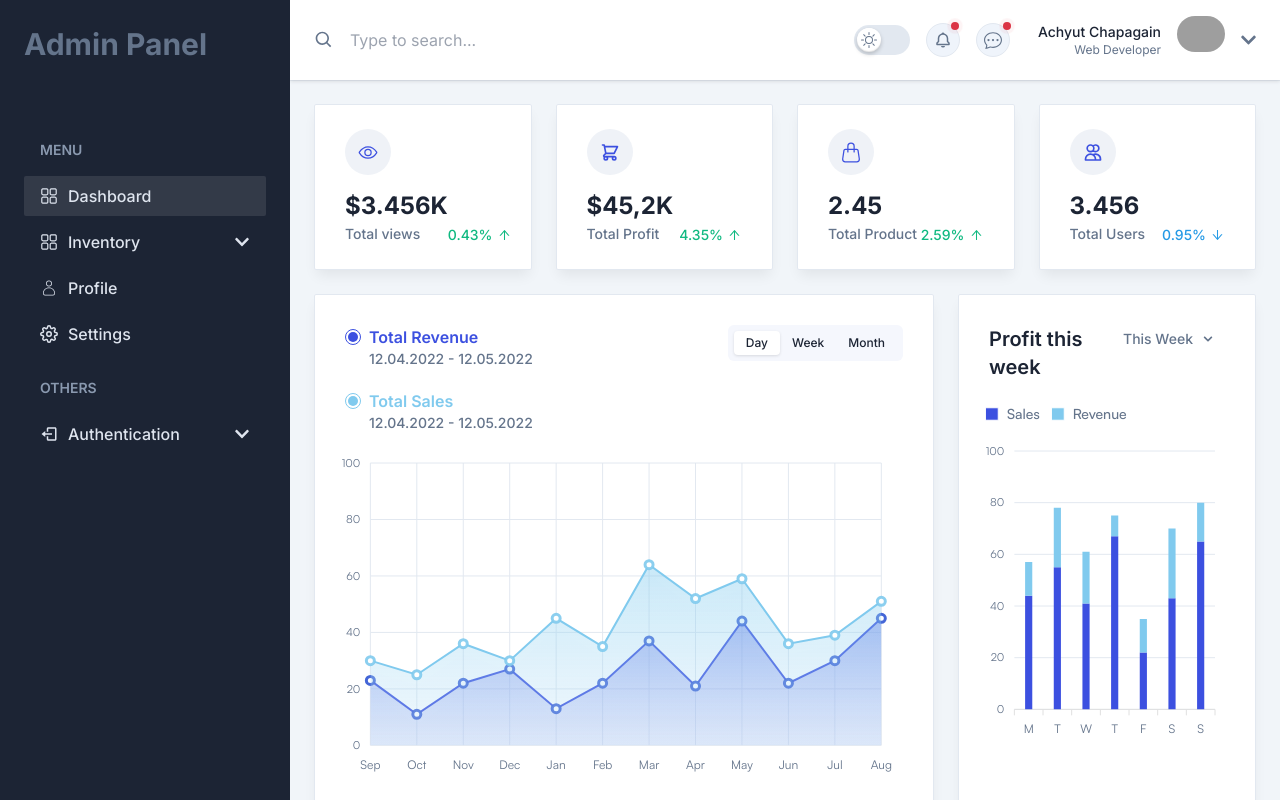
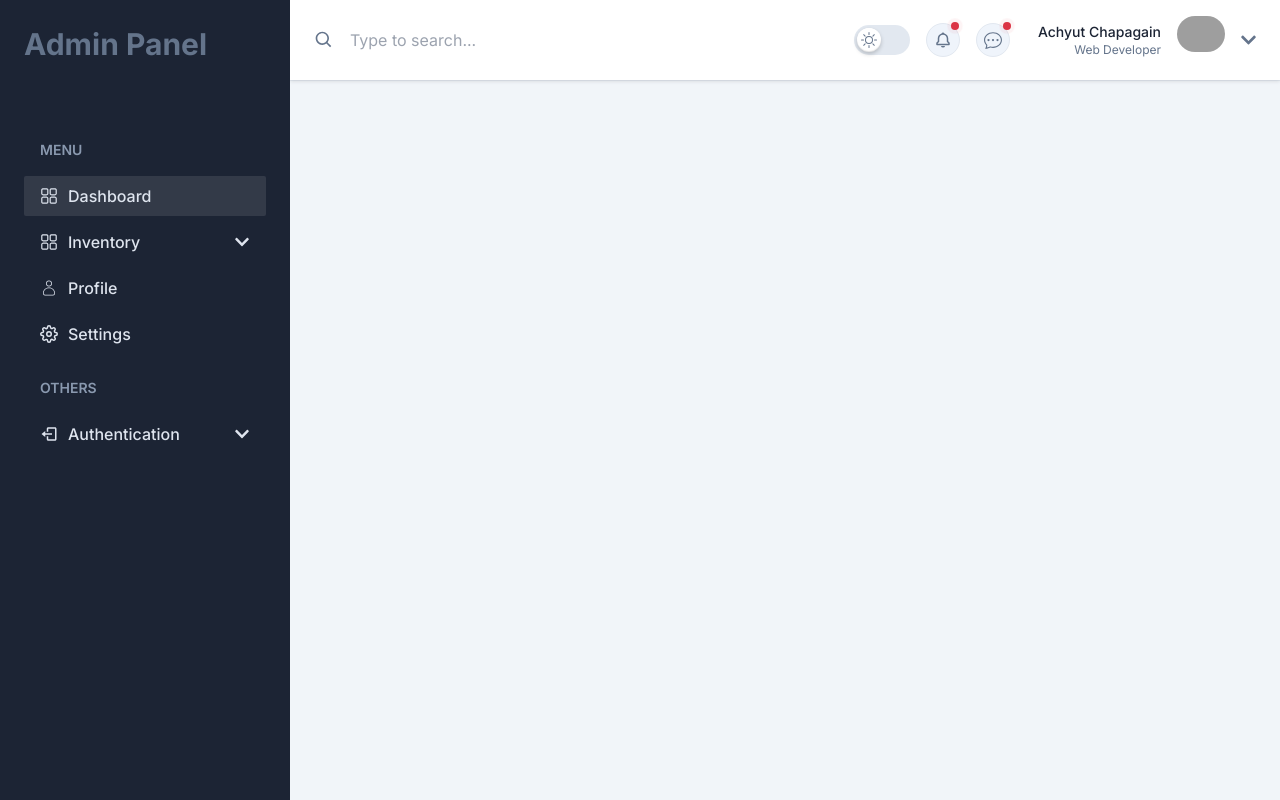
Before and after one commit to ABChapagain/twork-dboard, a Next.js app: page / in a window 1280 px wide. Built offline with nearby package versions, Linux system fonts and the light colour scheme; grey boxes are pictures that could not be loaded.

Commit message:
made service and category

```diff
--- a/app/page.js
+++ b/app/page.js
@@ -10,17 +10,17 @@ export default function Home() {
   return (
     <>
       <div className='grid grid-cols-1 gap-4 md:grid-cols-2 md:gap-6 xl:grid-cols-4 2xl:gap-7.5'>
-        <Cards />
+        {/* <Cards /> */}
       </div>
       <div className='mt-4 grid grid-cols-12 gap-4 md:mt-6 md:gap-6 2xl:mt-7.5 2xl:gap-7.5'>
-        <LineCharts />
+        {/* <LineCharts />
         <BarCharts />
         <PieCharts />
         <RegionalCharts />
         <div className='col-span-12 xl:col-span-8'>
           <TableData />
         </div>
-        <ChatCard />
+        <ChatCard /> */}
       </div>
     </>
   )
```
